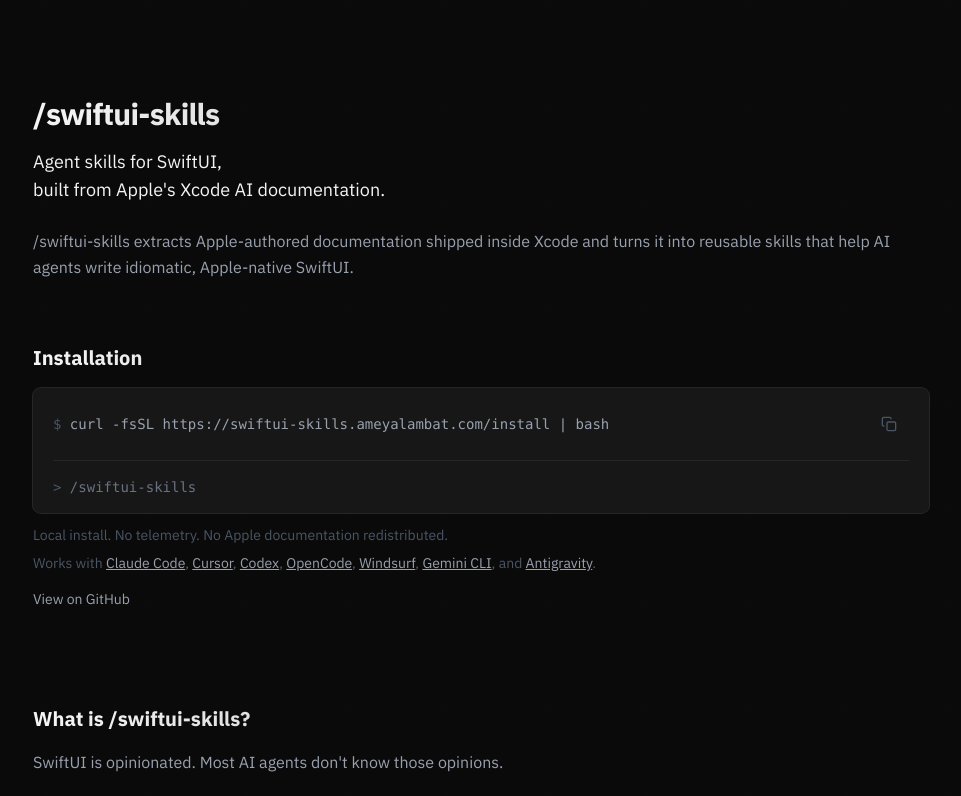
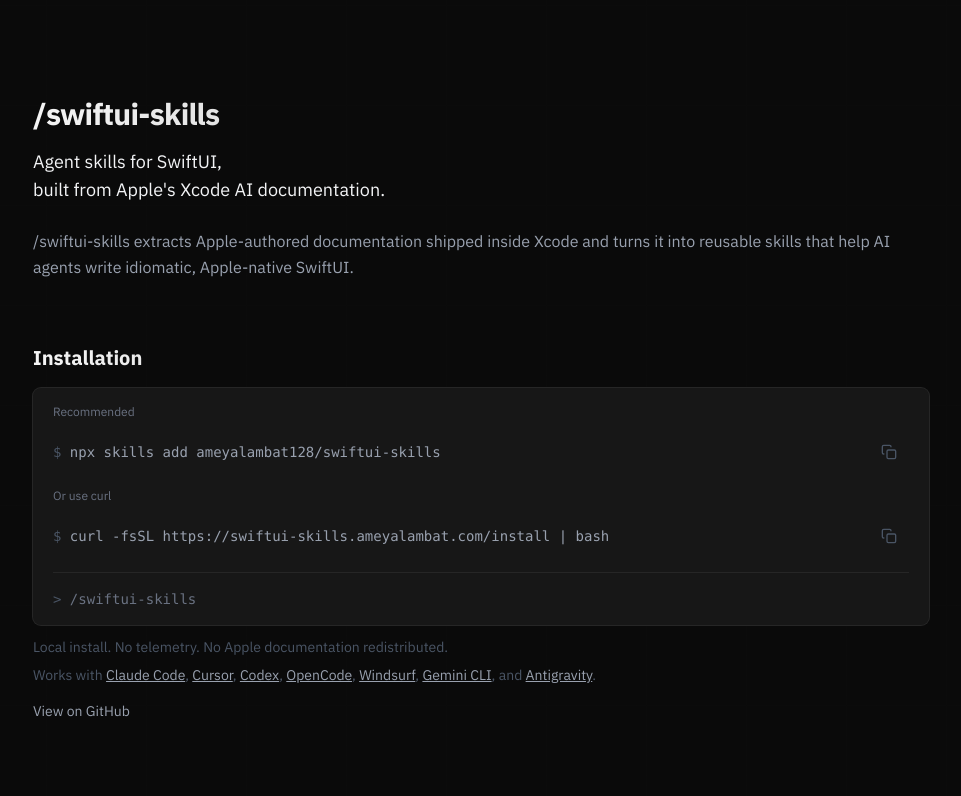
Before and after one commit to ameyalambat128/swiftui-skills, a Next.js app: page / in a window 1280 px wide. Shown: the top 796 px of the page, without its empty margins (159-1120 px from the left). Built offline with nearby package versions, Linux system fonts and the light colour scheme.

Commit message:
feat(install): add npx skills command to website
Show npx as recommended installation method with curl as alternative

```diff
--- a/src/app/page.tsx
+++ b/src/app/page.tsx
@@ -63,7 +63,8 @@
 }
 
 export default function Home() {
-  const installCommand = "curl -fsSL https://swiftui-skills.ameyalambat.com/install | bash";
+  const npxCommand = "npx skills add ameyalambat128/swiftui-skills";
+  const curlCommand = "curl -fsSL https://swiftui-skills.ameyalambat.com/install | bash";
 
   return (
     <div className="relative min-h-screen overflow-x-hidden">
@@ -90,12 +91,21 @@
           {/* Installation */}
           <h2 className="mt-16 mb-4 text-xl font-bold gradient-text">Installation</h2>
           <div className="px-5 py-4 font-mono text-sm rounded-lg bg-neutral-900 ring-1 ring-neutral-800">
+            <p className="text-xs text-gray-500 mb-3 font-sans">Recommended</p>
             <div className="flex gap-4 justify-between items-center">
               <div className="text-gray-400 overflow-x-auto">
                 <span className="select-none text-gray-600">$ </span>
-                {installCommand}
+                {npxCommand}
               </div>
-              <CopyButton text={installCommand} />
+              <CopyButton text={npxCommand} />
+            </div>
+            <p className="text-xs text-gray-500 mt-4 mb-3 font-sans">Or use curl</p>
+            <div className="flex gap-4 justify-between items-center">
+              <div className="text-gray-400 overflow-x-auto">
+                <span className="select-none text-gray-600">$ </span>
+                {curlCommand}
+              </div>
+              <CopyButton text={curlCommand} />
             </div>
             <div className="pt-4 mt-4 border-t border-neutral-800 text-gray-500">
               <span className="select-none text-gray-600">&gt; </span>
```
